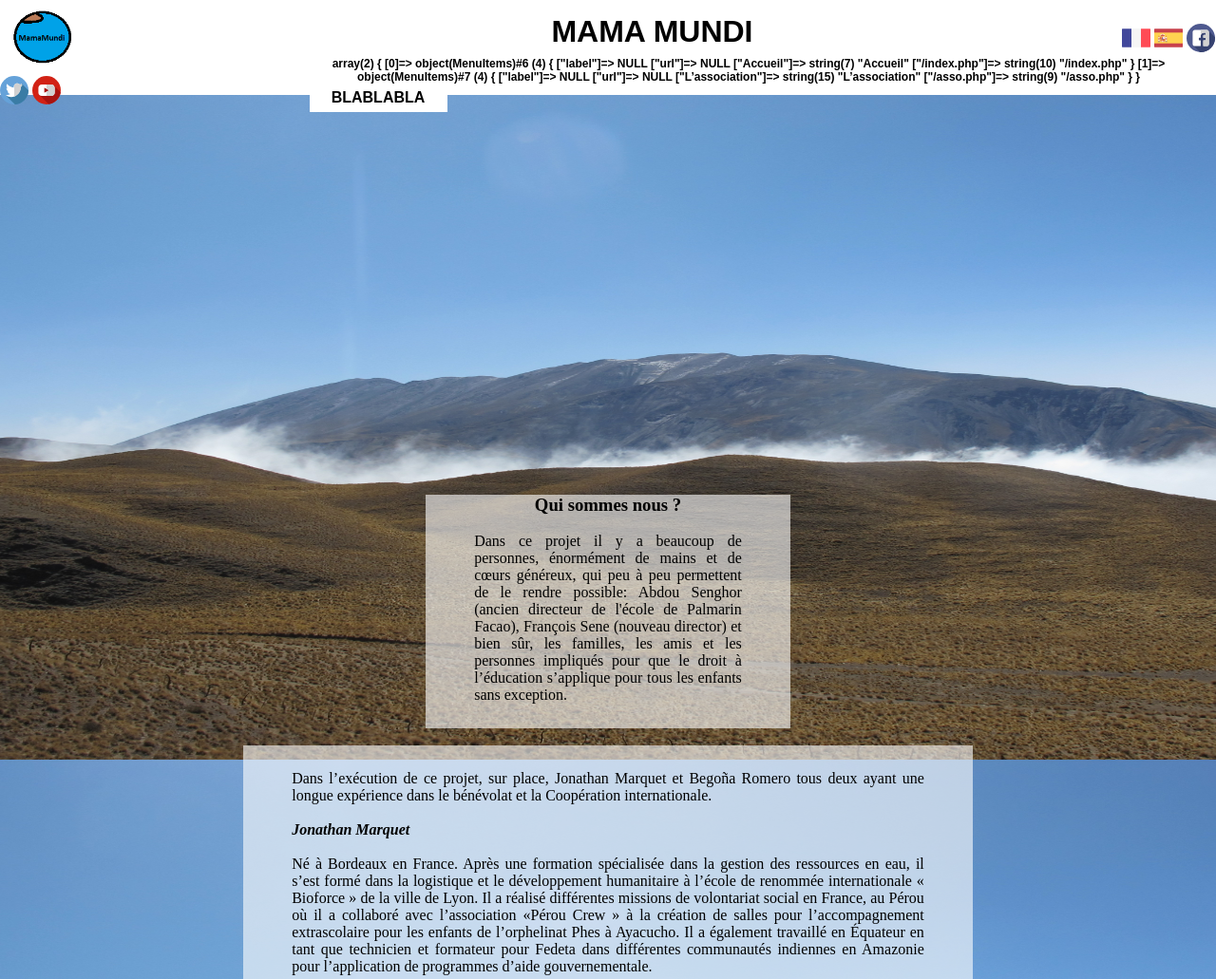
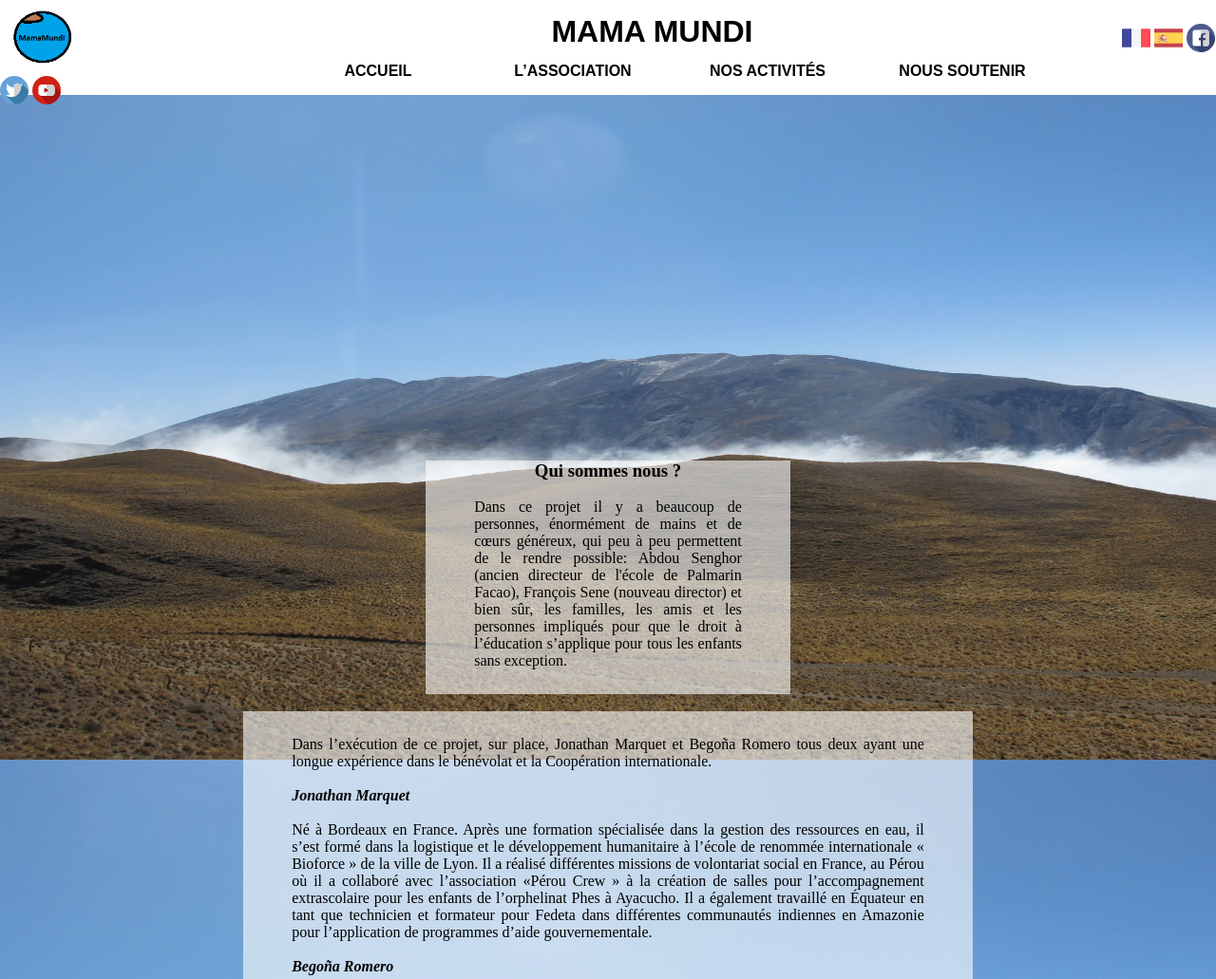
Before and after one commit to Ushyg/Mama-Mundi, a PHP site: page / in a window 1280 px wide; the page is wider, and only the part inside the window is pictured. Shown: the top 1031 px of that part at 95% size. Run offline with PHP 8.4, Linux system fonts and the light colour scheme; data that the repository does not hold is empty.

Commit message:
[stable state] menu items logic into header.controller with all routes

```diff
--- a/frontend/php/dbConnect.php
+++ b/frontend/php/dbConnect.php
@@ -1,5 +1,5 @@
 <?php
-$idConn=mysqli_connect('localhost','mamamundi','mamamundi');
+$idConn=mysqli_connect('localhost','root','');
 mysqli_select_db($idConn,'mamamundi');
 $idConn->set_charset("utf8");
 ?>
--- a/frontend/src/header/header.controller.php
+++ b/frontend/src/header/header.controller.php
@@ -1,74 +1,52 @@
 <?php
-
-class MenuItems {
-  public $label;
-  public $url;
-
-  function __construct($label, $url){
-      $this->$label = $label;
-      $this->$url = $url;
-  }
-}
-
 $menu_items = array(
-  new MenuItems("Accueil","/index.php"),
-  new MenuItems("L’association","/asso.php")
+  array ("label" => "Accueil", "url" => "./index.php"),
+  array (
+    "label" => "L’association",
+    "url" => "./asso.php",
+    "childs" => array(
+      array("label" =>"Notre organisation","url" => "#"),
+      array("label" => "Notre mission","url" => "#"),
+      array("label" => "Nos projets","url" => "#"),
+      array("label" => "Notre équipe au Sénégal","url" => "#")
+    )
+  ),
+  array (
+    "label" => "Nos activités",
+    "url" => "./activite.php",
+    "childs" => array(
+      array("label" =>"Éducation","url" => "#"),
+      array("label" => "Formation professionnelle","url" => "#"),
+      array("label" => "Soutien aux familles","url" => "#"),
+      array("label" => "Nos résultats","url" => "#"),
+      array("label" => "Matériel éducatif","url" => "#")
+    )
+  ),
+  array (
+    "label" => "Nous soutenir",
+    "url" => "#",
+    "childs" => array(
+      array("label" =>"Parrainer","url" => "parrainer.php"),
+      array("label" => "Faire un don","url" => "don.php"),
+      array("label" => "Devenir bénévole","url" => "benevole.php")
+    )
+  )
 );
-
-/*
-**,
-{
-  "label": "L’association"
-  "url": "asso.php"
-  "childs": [
-    {
-      "label": "Notre organisation",
-      "url": ""
-    },
-    {
-      "label": "Notre mission",
-      "url": ""
-    },
-    {
-      "label": "Nos projets",
-      "url": ""
-    },
-    {
-      "label": "Notre équipe au Sénégal",
-      "url": ""
-    }
-  ]
-}
-*/
-
-echo '$menu_items';
 
   $headerCtrl = new HeaderController($menu_items);
 
 
   class HeaderController{
 
-  /*
-  ** $menu_items correspond aux éléments du menu
-  */
-  private $menu_items;
+    /* $menu_items correspond aux éléments du menu */
+    private $_menuItems;
 
     function __construct ($data){
-    var_dump($data);
+      $this->_menuItems = $data;
     }
 
     function getMenuItems() {
-
-    $array = array(
-      new MenuItems("Accueil","/index.php"),
-      new MenuItems("L’association","/asso.php")
-    );
-
-    var_dump($array);
-
-    return $array;
+      return $this->_menuItems;
     }
-
   }
-
   ?>
--- a/frontend/src/header/header.template.php
+++ b/frontend/src/header/header.template.php
@@ -17,49 +17,29 @@ include_once('header.controller.php')
   <div id="menu">
     <ul id="menu_der">
 
-      <?php
-      foreach ( $headerCtrl->getMenuItems() as $item){
+      <?php foreach ( $headerCtrl->getMenuItems() as $menuItem){ ?>
 
-        ?>
-        <li>
-          <a id="liens" href="<?php echo $item->$url; ?>" title="<?php echo $item->$label; ?>"><?php $item->$label; ?></a>
-        </li>
-        <?php
-      }
-      ?>
-      <li>
-        <a id="liens" href="index.php" title="Page d'acceuil"><?php echo 'blablabla' ?></a>
-      </li>
-      <!--
+        <?php if (!array_key_exists("childs", $menuItem)): ?>
 
           <li>
-      <a id="liens" href="asso.php" title="Page d'acceuil">L’association</a>
+            <a id="liens" href="<?php echo $menuItem['url']; ?>" title="<?php echo $menuItem['label']; ?>"><?php echo $menuItem['label']; ?></a>
+          </li>
+
+        <?php else: ?>
+
+          <li>
+            <a id="liens" href="<?php echo $menuItem['url']; ?>" title="<?php echo $menuItem['label']; ?>"><?php echo $menuItem['label']; ?></a>
+
             <ul>
-      <li><a href="#">Notre organisation</a></li>
-      <li><a href="#">Notre mission</a></li>
-      <li><a href="#map">Nos projets</a></li>
-      <li><a href="#">Notre équipe au Sénégal</a></li>
+              <?php foreach ( $menuItem['childs'] as $childItem){ ?>
+                <li><a href="<?php echo $childItem['url']; ?>"><?php echo $childItem['label']; ?></a></li>
+                <?php } /* enf foreach */ ?>
               </ul>
+
             </li>
-  <li>
-  <a id="liens" href="activite.php" title="Page actualités">Nos activités</a>
-  <ul>
-  <li><a href="#">Éducation</a></li>
-  <li><a href="#">Formation professionnelle</a></li>
-  <li><a href="#">Soutien aux familles</a></li>
-  <li><a href="#">Nos résultats</a></li>
-  <li><a href="#">Matériel éducatif</a></li>
-</ul>
-</li>
-<li>
-<a id="liens" title="Page formulaire">Nous soutenir</a>
-<ul>
-<li><a href="parrainer.php">Parrainer</a></li>
-<li><a href="don.php">Faire un don</a></li>
-<li><a href="benevole.php">Devenir bénévole</a></li>
-</ul>
-</li>
--->
+
+          <?php endif ?>
+          <?php } /* enf foreach */ ?>
         </ul>
       </div>
     </div>
```
Also changed, not shown: frontend/asso.php (line endings or trailing spaces). Lines whose indentation alone changed are shown as unchanged.
